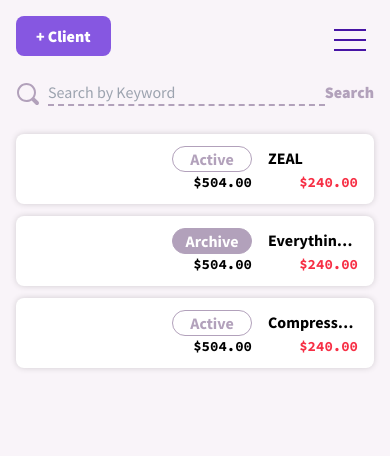
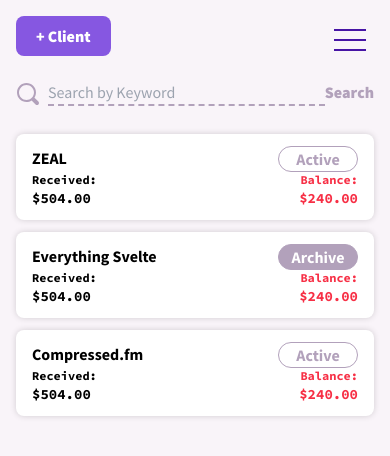
Before and after one commit to GT-Morphism/dollarholler, a SvelteKit app: page /clients in a window 390 px wide. Shown: the top 456 px of the page. Built offline with nearby package versions, Linux system fonts and the light colour scheme.

Commit message:
Make clients page responsive

```diff
--- a/src/routes/(dashboard)/clients/ClientRow.svelte
+++ b/src/routes/(dashboard)/clients/ClientRow.svelte
@@ -13,15 +13,17 @@
 	let isAdditionalMenuShowing = false;
 </script>
 
-<div class="client-table rounded-lg bg-white py-3 shadow-tableRow lg:py-6">
-	<div><Tag className="ml-auto" label={client.clientStatus} /></div>
-	<div class="truncate whitespace-nowrap text-base font-bold lg:text-xl">{client.name}</div>
-	<div class="text-right font-mono text-sm font-bold lg:text-lg">$504.00</div>
-	<div class="text-right font-mono text-sm font-bold text-scarlet lg:text-lg">$240.00</div>
-	<div class="relative hidden items-center justify-center lg:flex">
+<div class="client-table client-row rounded-lg bg-white py-3 shadow-tableRow lg:py-6">
+	<div class="status"><Tag className="ml-auto" label={client.clientStatus} /></div>
+	<div class="client-name truncate whitespace-nowrap text-base font-bold lg:text-xl">
+		{client.name}
+	</div>
+	<div class="received font-mono text-sm font-bold lg:text-right lg:text-lg">$504.00</div>
+	<div class="balance text-right font-mono text-sm font-bold text-scarlet lg:text-lg">$240.00</div>
+	<div class="view relative hidden items-center justify-center lg:flex">
 		<a href="#" class="text-pastelPurple hover:text-daisyBush"><ViewIcon /></a>
 	</div>
-	<div class="relative hidden items-center justify-center lg:flex">
+	<div class="three-dots relative hidden items-center justify-center lg:flex">
 		<button
 			class="text-pastelPurple hover:text-daisyBush"
 			on:click={() => {
@@ -61,3 +63,51 @@
 		{/if}
 	</div>
 </div>
+
+<style lang="postcss">
+	.client-row {
+		grid-template-areas:
+			"clientName status"
+			"received balance";
+	}
+
+	@media (min-width: 1024px) {
+		.client-row {
+			grid-template-areas: "status clientName received balance view threeDots";
+		}
+	}
+
+	.client-name {
+		grid-area: clientName;
+	}
+
+	.status {
+		grid-area: status;
+	}
+
+	.received {
+		grid-area: received;
+	}
+
+	.received:before {
+		@apply block text-xs font-bold lg:hidden;
+		content: "Received: ";
+	}
+
+	.balance {
+		grid-area: balance;
+	}
+
+	.balance:before {
+		@apply block text-xs font-bold lg:hidden;
+		content: "Balance: ";
+	}
+
+	.view {
+		grid-area: view;
+	}
+
+	.three-dots {
+		grid-area: threeDots;
+	}
+</style>
```
